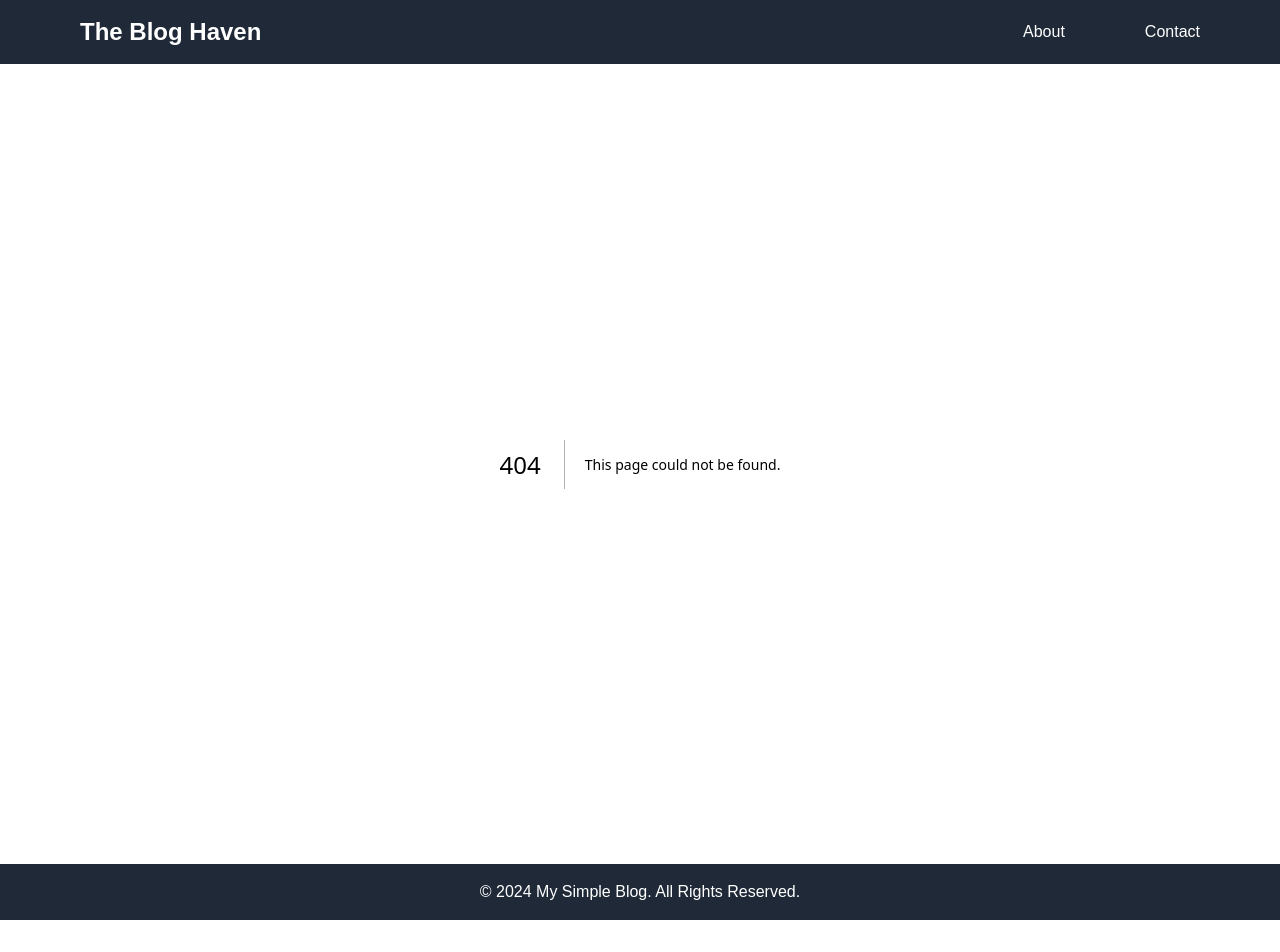
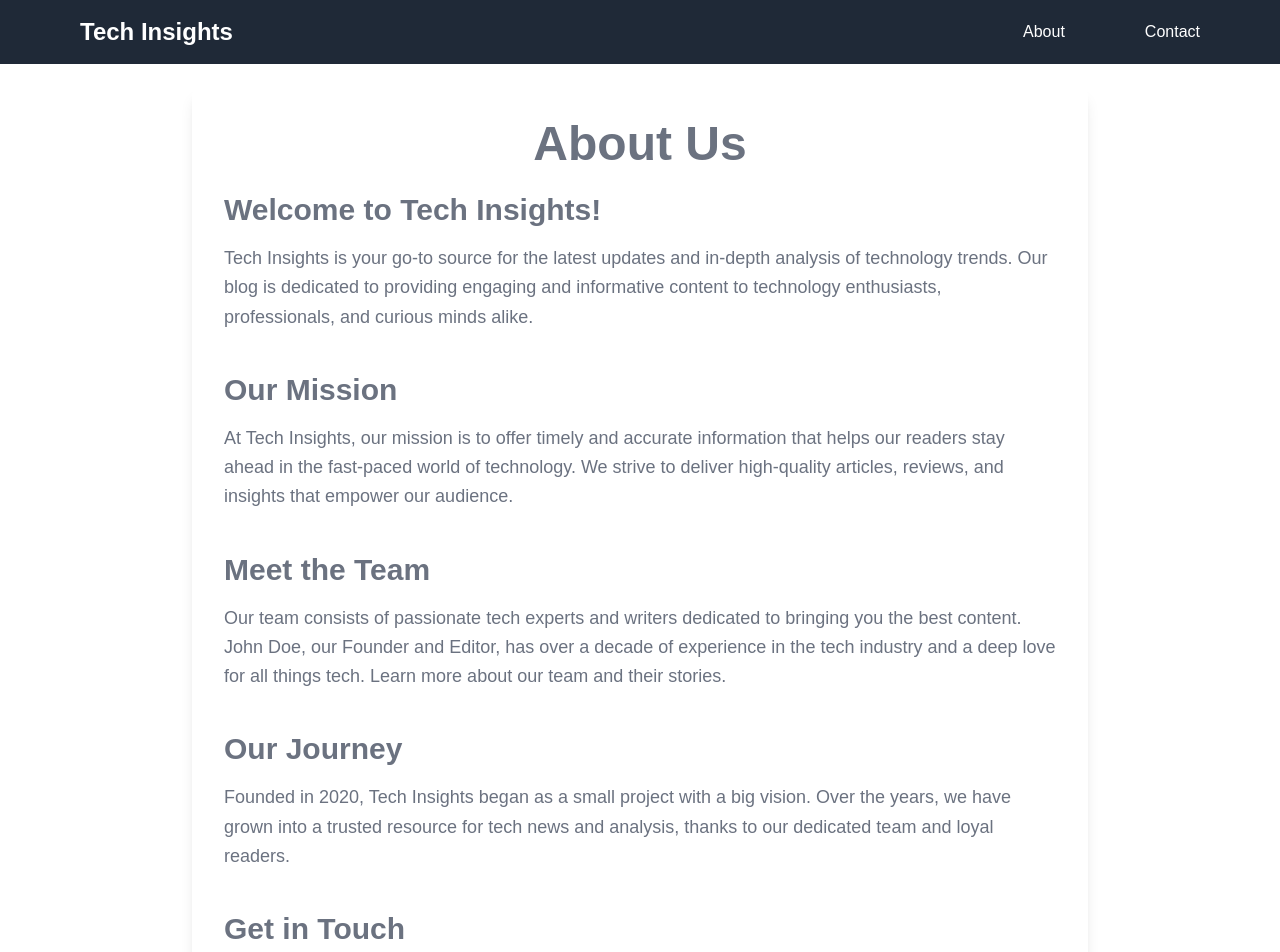
Before and after one commit to FarwaMuhibZada/simple-nextjs-project, a Next.js app: page /about in a window 1280 px wide. Before the commit this address had no page. Shown: the top 952 px of the page. Before the commit the page ends 920 px from the top, so only its background shows below. Built offline with nearby package versions, Linux system fonts and the light colour scheme.

Commit message:
added home about route and page .

```diff
--- /dev/null
+++ b/src/app/about/page.tsx
@@ -0,0 +1,49 @@
+import { FC } from 'react';
+
+const AboutPage: FC = () => {
+  return (
+    <div className="min-h-screen p-6 text-gray-500">
+      <div className="max-w-4xl mx-auto bg-white p-8 rounded-lg shadow-lg">
+        <h1 className="text-5xl font-bold mb-6 text-center">About Us</h1>
+
+        <section className="mb-10">
+          <h2 className="text-3xl font-semibold mb-4">Welcome to Tech Insights!</h2>
+          <p className="text-lg leading-relaxed">
+            Tech Insights is your go-to source for the latest updates and in-depth analysis of technology trends. Our blog is dedicated to providing engaging and informative content to technology enthusiasts, professionals, and curious minds alike.
+          </p>
+        </section>
+
+        <section className="mb-10">
+          <h2 className="text-3xl font-semibold mb-4">Our Mission</h2>
+          <p className="text-lg leading-relaxed">
+            At Tech Insights, our mission is to offer timely and accurate information that helps our readers stay ahead in the fast-paced world of technology. We strive to deliver high-quality articles, reviews, and insights that empower our audience.
+          </p>
+        </section>
+
+        <section className="mb-10">
+          <h2 className="text-3xl font-semibold mb-4">Meet the Team</h2>
+          <p className="text-lg leading-relaxed">
+            Our team consists of passionate tech experts and writers dedicated to bringing you the best content. John Doe, our Founder and Editor, has over a decade of experience in the tech industry and a deep love for all things tech. Learn more about our team and their stories.
+          </p>
+        </section>
+
+        <section className="mb-10">
+          <h2 className="text-3xl font-semibold mb-4">Our Journey</h2>
+          <p className="text-lg leading-relaxed">
+            Founded in 2020, Tech Insights began as a small project with a big vision. Over the years, we have grown into a trusted resource for tech news and analysis, thanks to our dedicated team and loyal readers.
+          </p>
+        </section>
+
+        <section>
+          <h2 className="text-3xl font-semibold mb-4">Get in Touch</h2>
+          <p className="text-lg leading-relaxed">
+            We’d love to hear from you! Whether you have feedback, collaboration ideas, or just want to say hi, feel free to reach out to us at{' '}
+            <a href="mailto:contact@techinsights.com" className="text-blue-600 hover:underline">contact@techinsights.com</a>. You can also follow us on social media for the latest updates.
+          </p>
+        </section>
+      </div>
+    </div>
+  );
+};
+
+export default AboutPage;
--- a/src/components/Footer.tsx
+++ b/src/components/Footer.tsx
@@ -2,7 +2,7 @@ const Footer: React.FC = (): JSX.Element => {
     return (
       <footer className="bg-gray-800 text-white p-4">
         <div className="text-center">
-          © {new Date().getFullYear()} My Simple Blog. All Rights Reserved.
+          © {new Date().getFullYear()} Tech Insights. All Rights Reserved.
         </div>
       </footer>
     );
--- a/src/components/Navbar.tsx
+++ b/src/components/Navbar.tsx
@@ -16,7 +16,7 @@ const Navbar = (): JSX.Element => {
       <div className="max-w-7xl mx-auto flex items-center justify-between">
         {/* Logo */}
         <div className="text-white text-2xl font-bold">
-          <Link href="/">The Blog Haven</Link>
+          <Link href="/">Tech Insights</Link>
         </div>
 
         {/* Hamburger Menu (Mobile View) */}
@@ -45,7 +45,7 @@ const Navbar = (): JSX.Element => {
 
         {/* Navigation Links for Desktop View */}
         <div className="hidden md:flex items-center space-x-20">
-        <Link href="/rockets" className="text-white block">About</Link>
+        <Link href="/about" className="text-white block">About</Link>
         <Link href="/missions" className="text-white block">Contact</Link>
         </div>
       </div>
@@ -53,7 +53,7 @@ const Navbar = (): JSX.Element => {
       {/* Mobile Menu */}
       {isOpen && (
         <div className="md:hidden mt-4 flex flex-col space-y-4 bg-gray-800 p-4">
-          <Link href="/rockets" className="text-white block">About</Link>
+          <Link href="/about" className="text-white block">About</Link>
           <Link href="/missions" className="text-white block">Contact</Link>
         </div>
       )}
```
